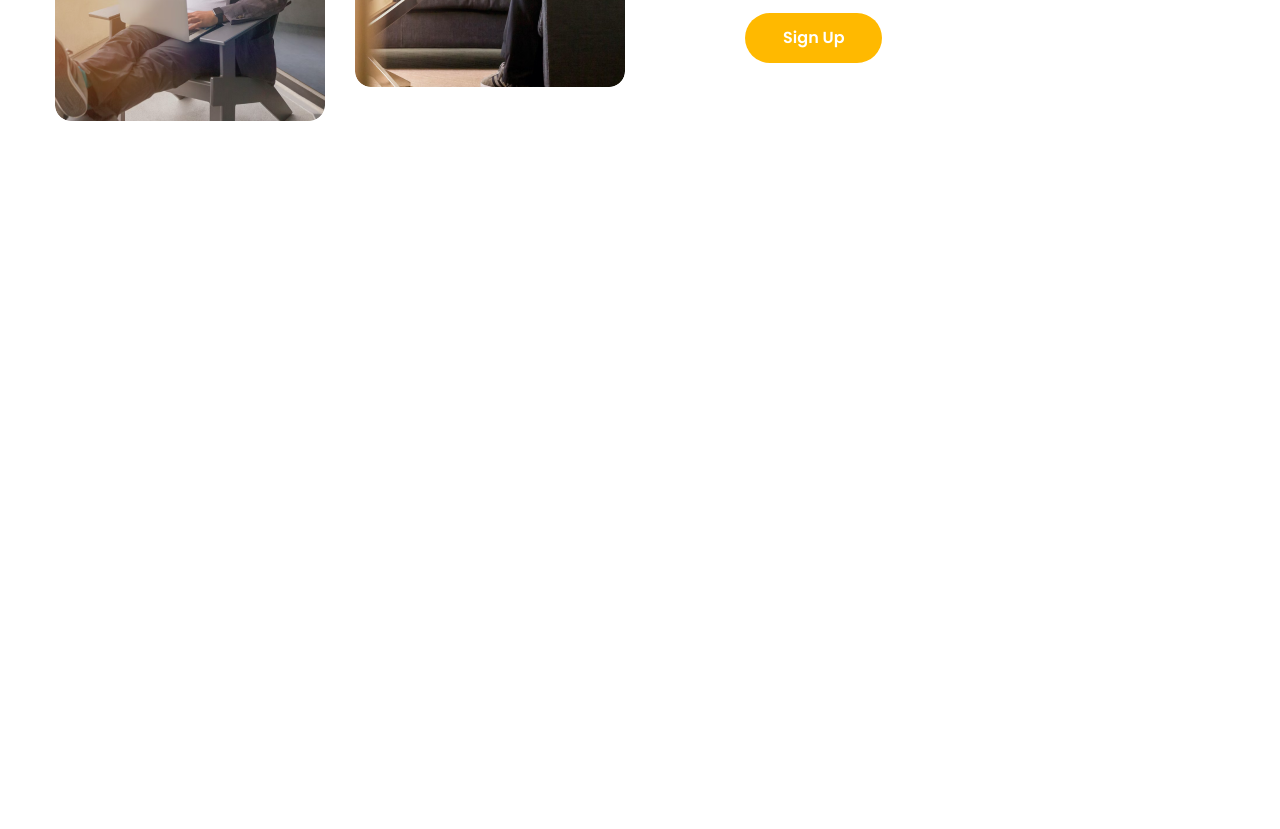
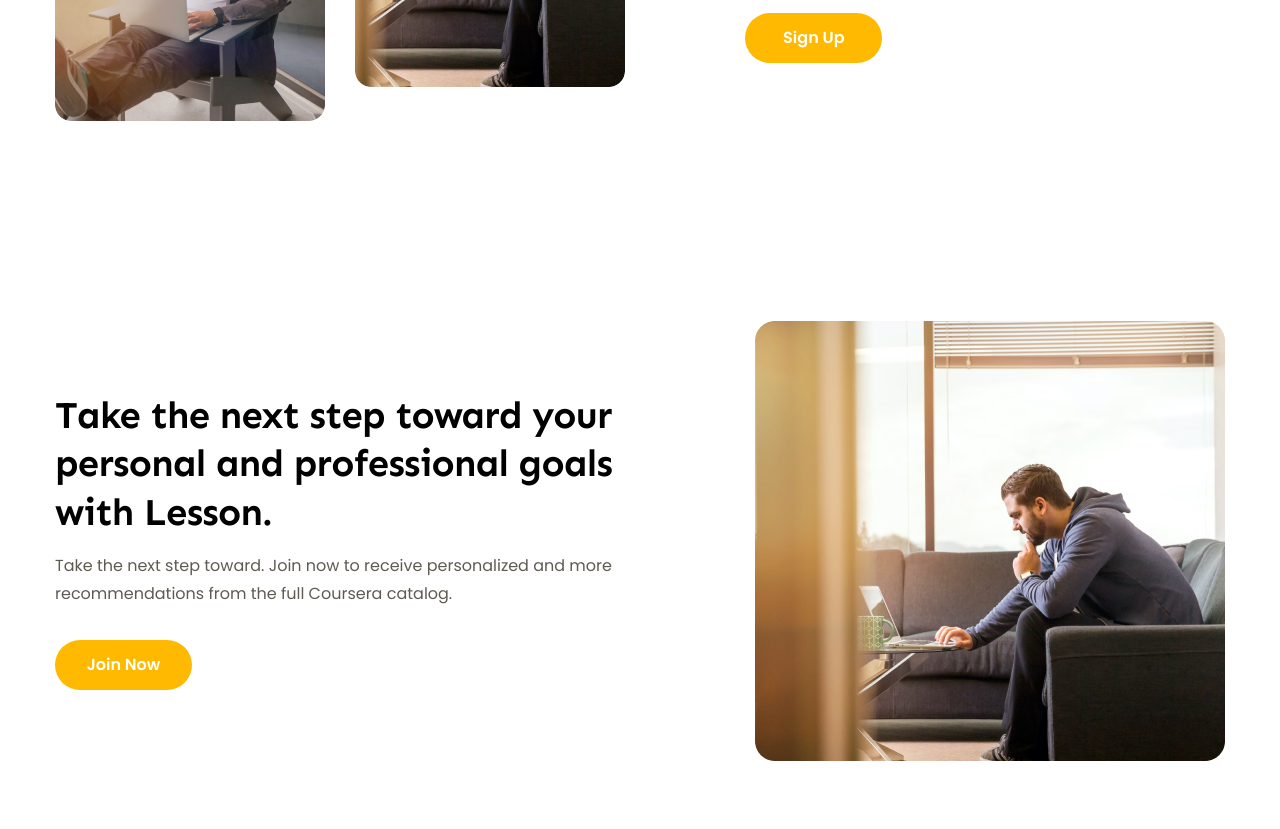
Before and after one commit to LuuTheTaiBean/duan90, a plain HTML site: page index.html in a window 1280 px wide. Shown: the part 2854-3683 px from the top of the page. Drawn offline with Linux system fonts and the light colour scheme.

Commit message:
P11 Code phần Features(2)

```diff
--- a/assets/css/style.css
+++ b/assets/css/style.css
@@ -477,7 +477,7 @@ a {
   background-color: var(--primary-color);
 }
 
-/* =========================================Features============================== */
+/* =========================================Features 1 ============================== */
 .features {
   margin-top: 135px;
   padding: 65px 0px;
@@ -522,3 +522,19 @@ a {
   height: 50px;
   background: var(--primary-color);
 }
+/* =========================================Features 2 ============================== */
+.features-2nd .body {
+  flex-direction: row-reverse;
+}
+
+.features-2nd {
+  margin-top: 70px;
+}
+
+.features-2nd .content {
+  width: 49%;
+}
+.features-2nd .images img {
+  width: 470px;
+  height: 440px;
+}
--- a/index.html
+++ b/index.html
@@ -361,12 +361,13 @@
           </div>
         </div>
       </div>
-      <!-- Features -->
+      <!-- Features 1 -->
       <div class="features">
         <div class="main-content">
           <div class="body">
             <div class="images">
-              <img class="lower"
+              <img
+                class="lower"
                 src="./assets/img/Learn1.png"
                 alt="Learner outcomes through our awesome platform"
               />
@@ -390,6 +391,31 @@
           </div>
         </div>
       </div>
+      <!-- Features 2 -->
+      <div class="features features-2nd">
+        <div class="main-content">
+          <div class="body">
+            <div class="images">
+              <img
+                src="./assets/img/Learn3.png"
+                alt="Take the next step toward your personal and professional goals
+                with Lesson."
+              />
+            </div>
+            <div class="content">
+              <h2 class="heading-lv2">
+                Take the next step toward your personal and professional goals
+                with Lesson.
+              </h2>
+              <p class="desc">
+                Take the next step toward. Join now to receive personalized and
+                more recommendations from the full Coursera catalog.
+              </p>
+              <a href="#!" class="btn cta-btn">Join Now</a>
+            </div>
+          </div>
+        </div>
+      </div>
     </main>
   </body>
 </html>
```
Also changed, not shown: assets/img/Learn3.png (added).
